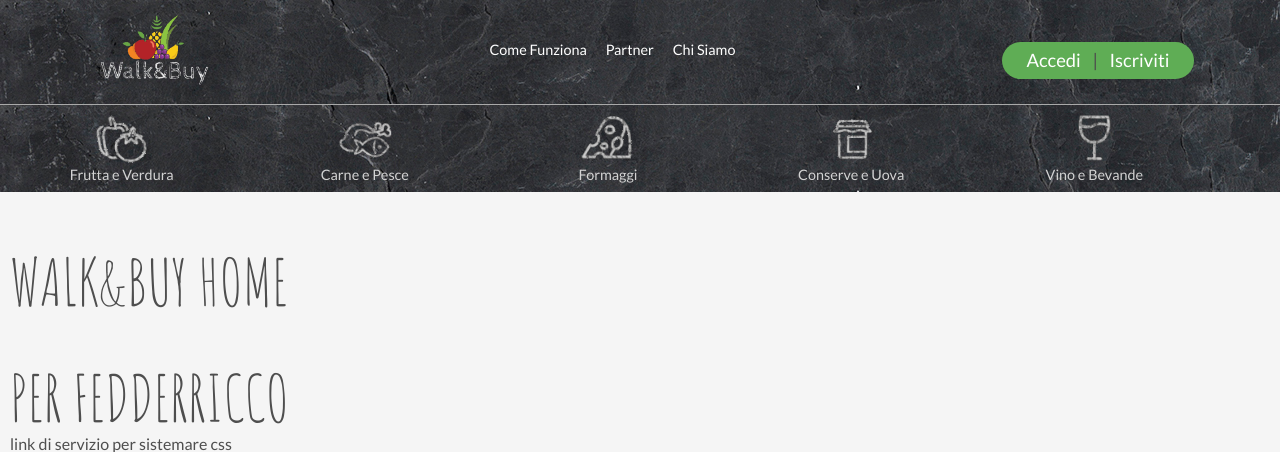
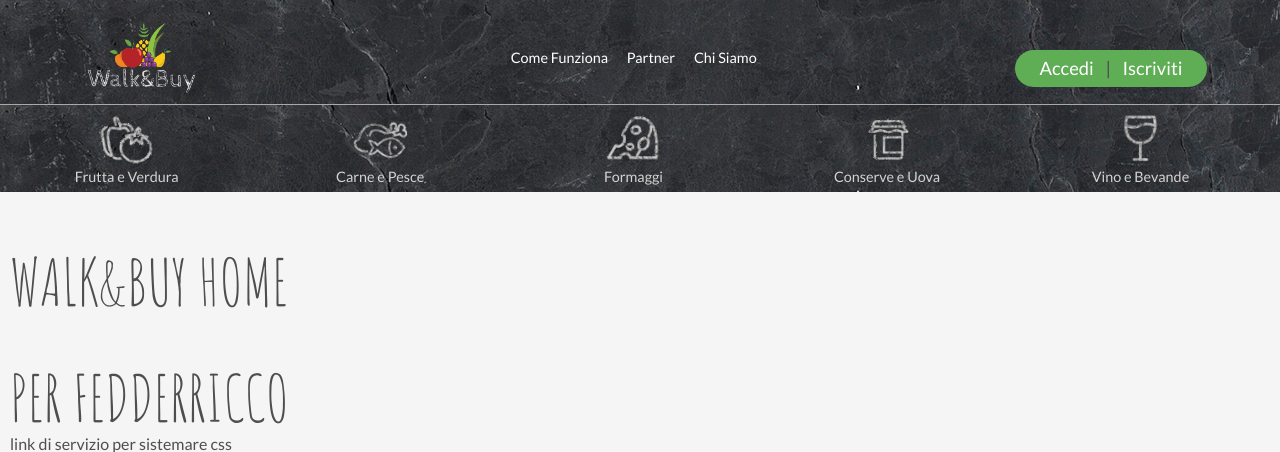
Before and after one commit to mcanovese/walkandbuy, a PHP site: page / in a window 1280 px wide. Shown: the top 452 px of the page. Run offline with PHP 8.4, Linux system fonts and the light colour scheme; some libraries are stand-ins or nearby versions.

Commit message:
Aggiornamenti responsive

```diff
--- a/app/views/partials/head.php
+++ b/app/views/partials/head.php
@@ -15,18 +15,32 @@
 </head>
 <body>
   <!-- <div  class="top-container">Roba</div>  Per il back to top -->
-  <header  class="navbar-container clearfix" id="top" >
+  <header  class="navbar-container" id="top" >
   <div class="header" id="myHeader">
-    <div class="navbar container">
-      <div id="MyNavLeft" class="navbar-left left">
+    <div class="navbar">
+      <div id="MyNavLeft" class="navbar-left">
         <a class="navbar-link" href="./" title="Ritorna alla pagina principale">
           <img lang="en" class="logo-img" id="myImg" src="./../../../public/img/logo6.png" alt="Logo Walk & Buy, rimanda alla home" />
           <img lang="en" class="logo-img hidden" id="myImgLittle" src="./../../../public/img/logoNoScritta.png" alt="Logo Walk & Buy, rimanda alla home" />
         </a>
       </div>
 
+<div id="MyNavCenter">
+      <ul class="little center">
+        <li class="list-item">
+        <a class="navbar-link little" href="./howWork">Come funziona</a>
+        </li>
+        <li class="list-item">
+        <a class="navbar-link little" href="./partner">Partner</a>
+        </li>
+        <li class="list-item">
+        <a class="navbar-link little" href="./whoAreWe">Chi siamo</a>
+        </li>
+      </ul>
+</div>
+      <div id="MyNavRight">
       <!--CONTROLLO SE è LOGGATO O MENO, SE NON è LOGGATO MOSTRO V  -->
-      <ul id="MyNavRight" class="list navbar-right right log-link-container">
+      <ul  class="list navbar-right log-link-container">
         <li class="log-item">
         <a class="navbar-link log-link" href="./signin">Accedi</a>
         </li>
@@ -35,6 +49,7 @@
         <a class="navbar-link log-link" href="./add-user">Iscriviti</a>
         </li>
       </ul>
+</div>
       <!--CONTROLLO SE è LOGGATO O MENO, SE è LOGGATO MOSTRO V
       <ul id="MyNavRight" class="list navbar-right right log-link-container">
         <li class="log-item">
@@ -46,17 +61,7 @@
         </li>
       </ul>
       -->
-      <ul id="MyNavCenter" class="list center little">
-        <li class="list-item">
-        <a class="navbar-link little" href="./howWork">Come funziona</a>
-        </li>
-        <li class="list-item">
-        <a class="navbar-link little" href="./partner">Partner</a>
-        </li>
-        <li class="list-item">
-        <a class="navbar-link little" href="./whoAreWe">Chi siamo</a>
-        </li>
-      </ul>
+
     </div>
   </header>
   <div>
--- a/public/css/common.css
+++ b/public/css/common.css
@@ -349,6 +349,21 @@ dd {
   width: 100%;
 }
 
+#MyNavCenter,
+#MyNavLeft{
+  width:33%;
+  float:left;
+}
+#MyNavLeft{
+  padding-left:5%;
+}
+
+#MyNavRight{
+  padding-right:5%;
+  float:right;
+
+}
+
 .navbar-left-sticky{
   margin: -0.5rem 1rem 2rem 2rem;
 }
@@ -356,8 +371,7 @@ dd {
   margin: -0.5rem 1rem 2rem 2rem;
 }
 .navbar-right-sticky{
-  margin: 1.5rem;
-  text-align: center;
+  margin: -0.5rem 1rem 2rem 2rem;
 }
 
 
@@ -394,14 +408,14 @@ dd {
 }
 .category{
   float:left;
-  width:19%;
+  width:19.8%;
   text-align:center;
   color:lightgrey;
   font-size: 0.8rem;
 }
 
 .category-img{
-  max-height:3.3rem;
+  max-height:3.4rem;
   transition: all .2s ease-in-out;
 }
 
@@ -921,12 +935,23 @@ input.screen-reader:focus + .input-label {
 
 }
 @media (max-width: 840px) {
-  #MyNavRight,
+  #myImg{
+    float:left;
+  }
+
   #MyNavCenter{
     display:none;
   }
-  #MyNavLeft{
-    position:center;
+  #MyNavRight{
+    float:right;
   }
+  .category-name{
+    display:none;
+  }
+}
 
-}
+@media (max-width: 365px) {
+  #myNavRight{
+    display:none;
+  }
+  }
--- a/public/css/item.css
+++ b/public/css/item.css
@@ -119,9 +119,7 @@
   }
 }
 @media (max-width: 640px) {
-.category-name{
-  display:none;
-}
+
 .split{
 padding-left:0;
 clear:both;
```
